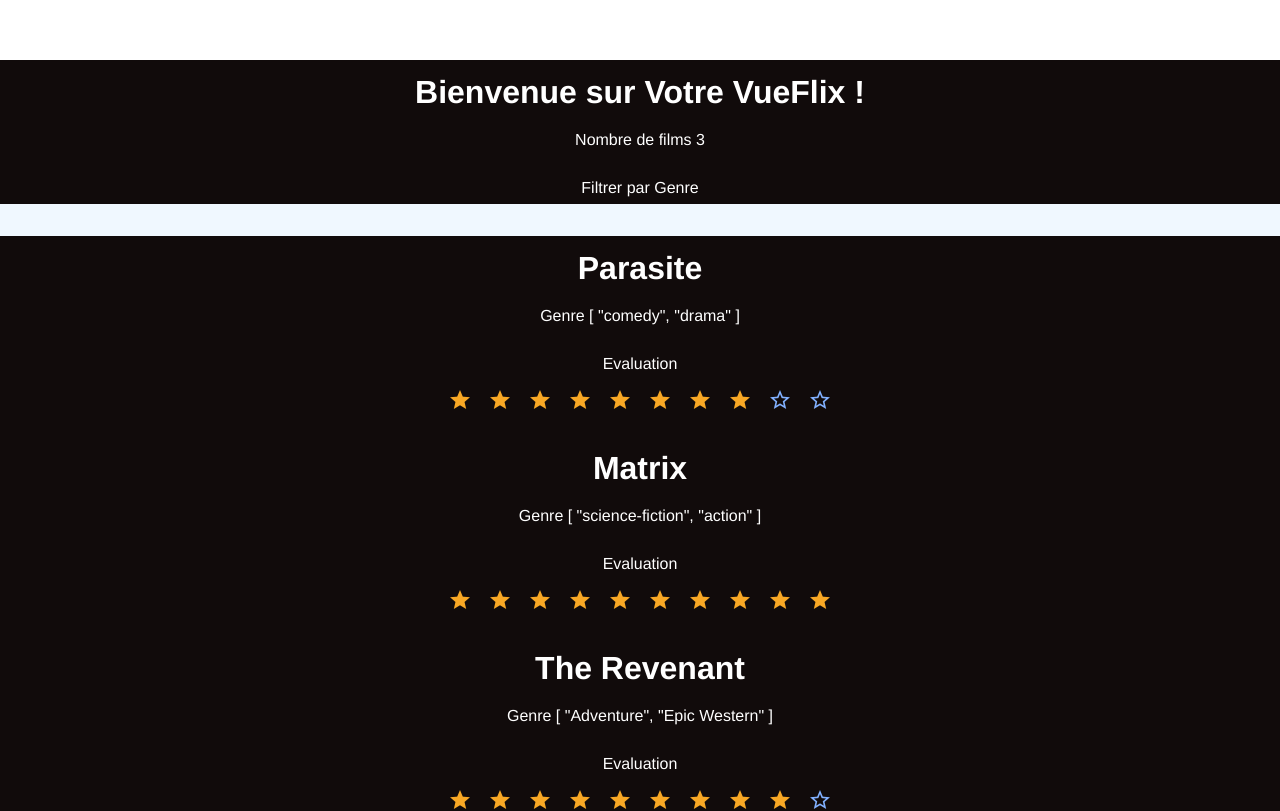
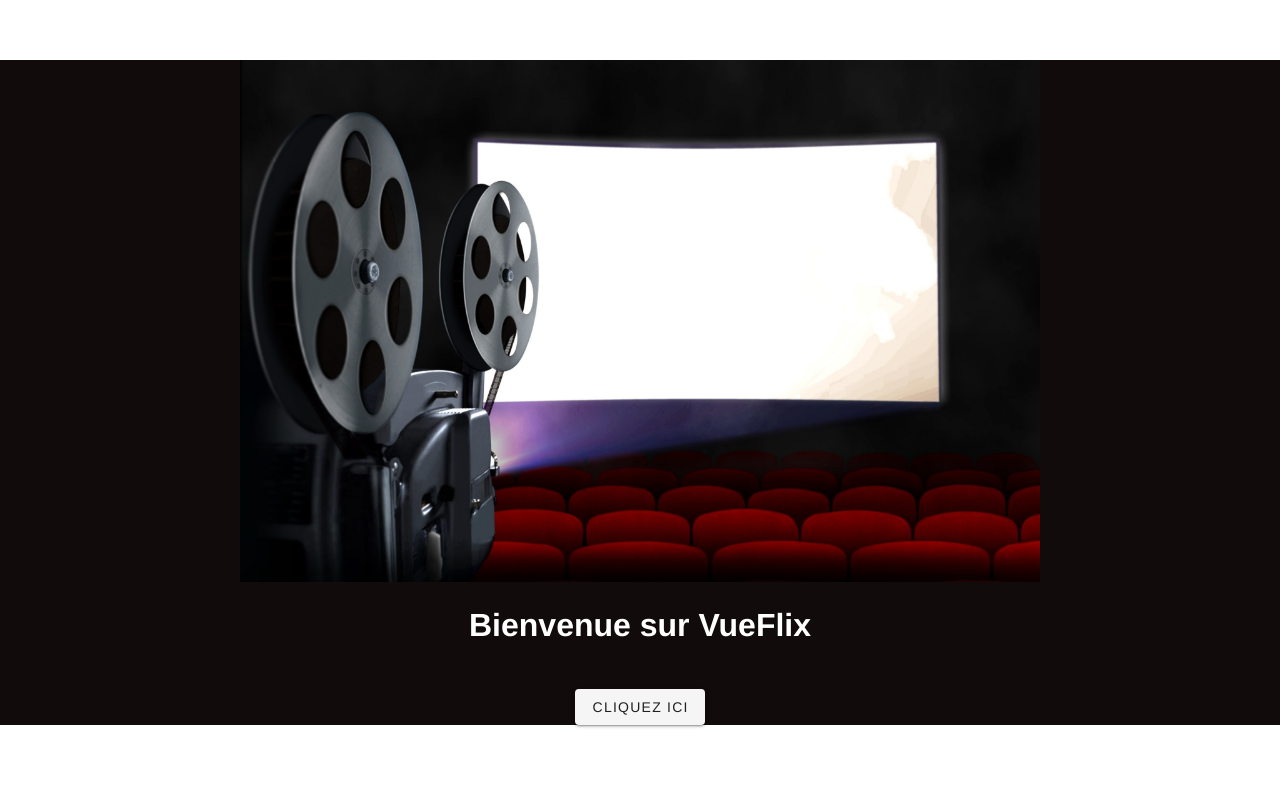
Before and after one commit to wissemchaehd/vueflix, a Vue app in the folder vueflix/: page /#/ in a window 1280 px wide. Shown: the top 811 px of the page. Built offline with nearby package versions, Linux system fonts and the light colour scheme.

Commit message:
les routes

```diff
--- a/vueflix/package.json
+++ b/vueflix/package.json
@@ -15,6 +15,7 @@
   "dependencies": {
     "core-js": "^3.6.5",
     "vue": "^2.6.11",
+    "vue-router": "^3.5.2",
     "vuetify": "^2.4.0"
   },
   "devDependencies": {
--- a/vueflix/src/App.vue
+++ b/vueflix/src/App.vue
@@ -1,131 +1,16 @@
 <template>
+  <div id="app">
+    <img alt="salle" src="../public/salle_cinema.jpg">
+  <h1> Bienvenue sur VueFlix </h1>
+    <br>
+    <router-link to="/Admin"> <v-btn type="button">cliquez ici</v-btn></router-link>
+    <router-view></router-view>
 
-        <div id="app">
-          <v-app>
-          <H1>Bienvenue sur Votre VueFlix !</H1>
-            <p> Nombre de films {{moviesLength}}</p>
-            <label for="filtrer"> Filtrer par Genre</label>
-            <select v-model="selected" id="filtrer">
-              <option value="comedy">Adventure</option>
-              <option value="drama">Drama</option>
-              <option value="thriller">Thriller</option>
-              <option value="action">Fantastic</option>
-              <option value="comedy">Comedy</option>
-              <option value="action">Action</option>
-              <option value="science-fiction">Science-fiction</option>
-            </select>
-
-          <Movie v-for="movie in filtermovies" :key="movie.id" :movie ="movie"/>
-<!--            <MovieCreation :addnewmovies = "addmovie"/>-->
-<!--            <MovieCreation  @addnewmovies="setMessage" />-->
-            <MovieCreation></MovieCreation>
-
-
-
-          </v-app>
-
-        </div>
-
+</div>
       </template>
 
       <script>
-        import Movie from "./components/Movie";
-        import MovieCreation from "./components/MovieCreation";
-        import {EventBus} from './event-bus';
-        export default {
 
-          name: 'App',
-          components: {
-            Movie,
-            MovieCreation,
-          },
-
-          data: function () {
-            return {
-              title: "Bienvenue sur VueFlix ",
-              selected: "",
-              newmovie:
-                  {
-                    title: "",
-                    genres: [],
-                    rating: "",
-                    review: "",
-                    description: "",
-                  },
-              movies: [
-                {
-                  id: 1,
-                  title: "Parasite",
-                  genres: ["comedy", "drama"],
-                  rating: 8,
-                  review: "With an insightful and searing exploration of human behavior, ‘Parasite’ is a masterfully crafted film that is a definite must watch.",
-                  description: "Parasite (Korean: 기생충; RR: Gisaengchoong) is a 2019 South Korean black comedy thriller film directed by Bong Joon-ho, who also co-wrote the screenplay with Han Jin-won."
-                },
-                {
-
-                  id: 2,
-                  title: "Matrix",
-                  genres: ["science-fiction", "action"],
-                  rating: 10,
-                  review: "Thomas Anderson, a dreary computer scientist by day, turns into a hacker nicknamed Neo. A question grips him during his insomnia: what is the Matrix? The answer will be drawn to him by Morpheus.",
-                  description: "Matrix is ​​an exciting and formidable film, exciting and exciting and above all much smarter than the “big show action” label might lead you to believe."
-                },
-                {
-                  id: 3,
-                  title: "The Revenant",
-                  genres: ["Adventure", "Epic Western"],
-                  rating: 9,
-                  review: "simply one of the most impressive performances ever seen in the cinema.DiCaprio is stratospheric, unreal One is struck by the force of the scenes, by their harshness. We are literally living this film, this extraordinary human adventure",
-
-                  description: "During an expedition to a deeply wild America, legendary trapper Hugh Glass is brutally attacked by a bear and left for dead by members of his own team. In his quest for survival, Glass endures unimaginable suffering as well as the betrayal of his trusted man, John Fitzgerald. Guided by the will and love of his family, Glass must face a brutal winter in an inexorable struggle to survive and find redemption."
-                },
-
-              ],
-            }
-
-          },
-          methods: {
-            addmovie(newmovie) {
-              this.movies.push({
-                id: this.movies.length + 1,
-                title: newmovie.title,
-                genres: newmovie.genres,
-                rating: newmovie.rating,
-                review: newmovie.review,
-                description: newmovie.description
-              });
-              //
-              // }
-              // },
-              // methods: {
-              //   setMessage(payload) {
-              //     this.newmovie = payload
-              //     this.movies.push(this.newmovie);
-              //   }
-              //
-            },
-          },
-            mounted() {
-              EventBus.$on('add-emit', (payload) => {
-                this.addmovie(payload)
-              });
-            },
-
-            computed: {
-              filtermovies: function () {
-                if (this.selected == "") {
-                  return this.movies;
-                } else {
-                  return this.movies.filter(movie => movie.genres.includes(this.selected));
-
-                }
-              },
-
-              moviesLength: function () {
-                return this.filtermovies.length;
-              },
-            }
-          };
 
       </script>
 
@@ -152,5 +37,7 @@
 #app select{
   background-color: aliceblue;
 }
-
+img{
+  width:800px
+}
 </style>
--- /dev/null
+++ b/vueflix/src/components/Admin.vue
@@ -0,0 +1,122 @@
+<template>
+  <div id="admin">
+    <v-app>
+      <p> Nombre de films {{moviesLength}}</p>
+
+      <label for="filtrer"> Filtrer par Genre</label>
+      <select v-model="selected" id="filtrer" >
+        <option value="">Tous les genres</option>
+        <option value="comedy">Adventure</option>
+        <option value="drama">Drama</option>
+        <option value="thriller">Thriller</option>
+        <option value="action">Fantastic</option>
+        <option value="comedy">Comedy</option>
+        <option value="action">Action</option>
+        <option value="science-fiction">Science-fiction</option>
+      </select>
+
+      <Movie v-for="movie in filtermovies" :key="movie.id" :movie ="movie"/>
+<br>
+      <MovieCreation></MovieCreation>
+
+
+    </v-app>
+
+  </div>
+</template>
+
+<script>
+import Movie from "../components/Movie";
+import MovieCreation from "../components/MovieCreation";
+import {EventBus} from '../event-bus';
+export default {
+
+  name: 'Admin',
+  components: {
+    Movie,
+    MovieCreation,
+  },
+
+  data: function () {
+    return {
+      selected: "",
+      newmovie:
+          {
+            id:"",
+            title: "",
+            genres: [],
+            rating: "",
+            review: "",
+            description: "",
+          },
+      movies: [
+        {
+          id: 1,
+          title: "Parasite",
+          genres: ["comedy", "drama"],
+          rating: 8,
+          review: "With an insightful and searing exploration of human behavior, ‘Parasite’ is a masterfully crafted film that is a definite must watch.",
+          description: "Parasite (Korean: 기생충; RR: Gisaengchoong) is a 2019 South Korean black comedy thriller film directed by Bong Joon-ho, who also co-wrote the screenplay with Han Jin-won."
+        },
+        {
+
+          id: 2,
+          title: "Matrix",
+          genres: ["science-fiction", "action"],
+          rating: 10,
+          review: "Thomas Anderson, a dreary computer scientist by day, turns into a hacker nicknamed Neo. A question grips him during his insomnia: what is the Matrix? The answer will be drawn to him by Morpheus.",
+          description: "Matrix is ​​an exciting and formidable film, exciting and exciting and above all much smarter than the “big show action” label might lead you to believe."
+        },
+        {
+          id: 3,
+          title: "The Revenant",
+          genres: ["Adventure", "Epic Western"],
+          rating: 9,
+          review: "simply one of the most impressive performances ever seen in the cinema.DiCaprio is stratospheric, unreal One is struck by the force of the scenes, by their harshness. We are literally living this film, this extraordinary human adventure",
+
+          description: "During an expedition to a deeply wild America, legendary trapper Hugh Glass is brutally attacked by a bear and left for dead by members of his own team. In his quest for survival, Glass endures unimaginable suffering as well as the betrayal of his trusted man, John Fitzgerald. Guided by the will and love of his family, Glass must face a brutal winter in an inexorable struggle to survive and find redemption."
+        },
+
+      ],
+    }
+
+  },
+  methods: {
+    addmovie(newmovie) {
+      this.movies.push({
+        id: this.movies.length + 1,
+        title: newmovie.title,
+        genres: newmovie.genres,
+        rating: newmovie.rating,
+        review: newmovie.review,
+        description: newmovie.description
+      });
+    },
+  },
+
+
+  computed: {
+    filtermovies: function () {
+      if (this.selected == "") {
+        return this.movies;
+      } else {
+        return this.movies.filter(movie => movie.genres.includes(this.selected));
+
+      }
+    },
+
+    moviesLength: function () {
+      return this.filtermovies.length;
+    },
+  },
+  mounted() {
+    EventBus.$on('add-emit', (payload) => {
+      this.addmovie(payload)
+    });
+  },
+};
+</script>
+
+<style scoped>
+
+</style>
--- a/vueflix/src/components/Movie.vue
+++ b/vueflix/src/components/Movie.vue
@@ -1,10 +1,26 @@
 <template>
   <div id="Movie">
+
     <h1>{{movie.title }}</h1>
-    <p>Genre {{movie.genres}}</p>
-    <p>Evaluation
-    <v-rating v-model="movie.rating" length="10" color="yellow darken-3" ></v-rating>
-    </p>
+    <ul>
+      <li>Genre: {{movie.genres}}</li>
+      <li>review: {{movie.review}}</li>
+      <li>description: {{movie.description}}</li>
+      <li>Evaluation : {{movie.rating}}</li>
+      <li> <v-rating v-model="movie.rating" length="10" color="yellow darken-3" ></v-rating></li>
+
+      <li>
+        <router-link
+          :to="{ name: 'movie', params: { id: movie.id, movie: movie } }"
+      >
+          <v-btn type="button" color="primary">Afficher Détails</v-btn>
+
+      </router-link>
+      </li>
+    </ul>
+
+
+
 </div>
 </template>
 
--- a/vueflix/src/components/MovieCreation.vue
+++ b/vueflix/src/components/MovieCreation.vue
@@ -68,26 +68,15 @@
       newmovie: {
         title: "",
         genres: [],
-        rating:"",
+        rating:0,
         review: "",
         description:"",
       },
     }
 
   },
-  // props: {
-  //   addnewmovies: Function,
-  // },
+
   methods: {
-   // --technique avec props --
-    // add() {
-    //   this.addnewmovies(this.newmovie)
-    // technique parent enfant --
-    //   emitCustomEvent()
-    //   {
-    //     this.$emit("addnewmovies", this.newmovie)
-    //
-    //   }
     emitAddEvent() {
       EventBus.$emit("add-emit", this.newmovie);
     },
```
Also changed, not shown: vueflix/src/main.js (+16 -0 lines), vueflix/public/salle_cinema.jpg (added), 1 other file (tests, documents, lock files or other folders).
